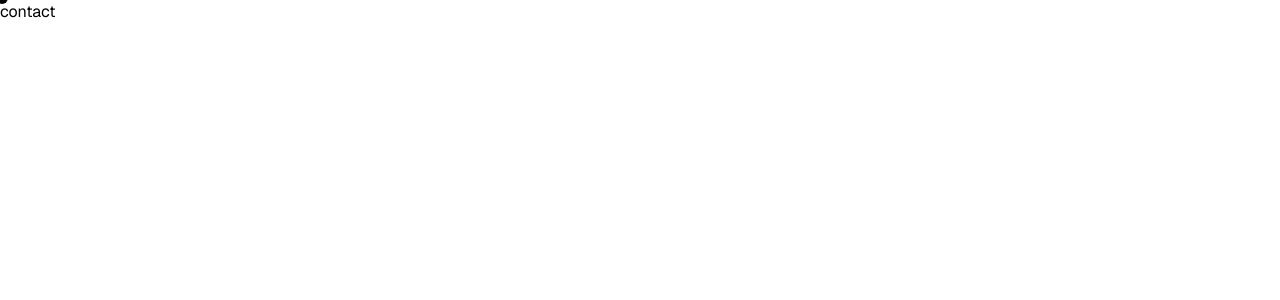
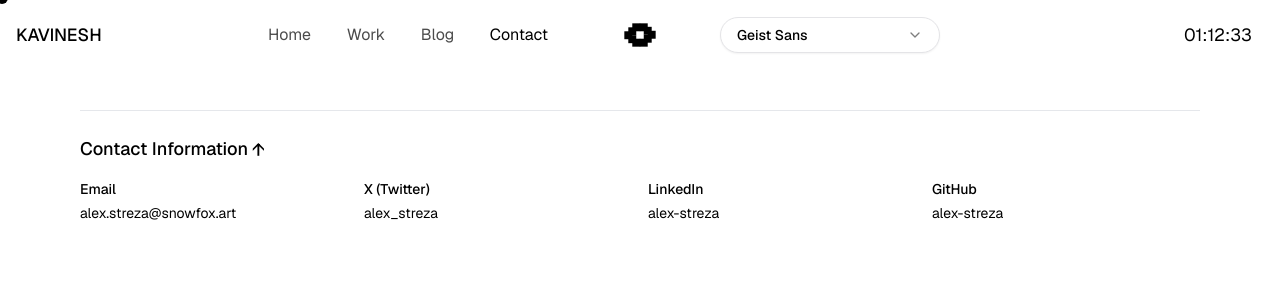
Before and after one commit to Kavinesh248/portfolio, a Next.js app: page /contact in a window 1280 px wide. Shown: the top 300 px of the page. Built offline with nearby package versions, Linux system fonts and the light colour scheme.

Commit message:
updated gsap in main content

```diff
--- a/app/contact/page.js
+++ b/app/contact/page.js
@@ -1,5 +1,70 @@
+import Header from "@/components/Header";
+
 const page = function () {
-  return <div>contact</div>;
+  return (
+    <article>
+      <Header />
+
+      <div>
+        <div className="max-w-6xl mx-auto px-4 py-10">
+          <div className="border-t border-gray-200 pt-6">
+            <h3 className="text-lg font-medium mb-4">
+              Contact Information{" "}
+              <span className="inline-block rotate-180">↓</span>
+            </h3>
+
+            <div className="grid grid-cols-2 md:grid-cols-4 gap-4 text-sm">
+              <div>
+                <p className="font-medium mb-1">Email</p>
+                <a
+                  href="mailto:alex.streza@snowfox.art"
+                  className="text-black hover:underline"
+                >
+                  alex.streza@snowfox.art
+                </a>
+              </div>
+
+              <div>
+                <p className="font-medium mb-1">X (Twitter)</p>
+                <a
+                  href="https://twitter.com/alex_streza"
+                  className="text-black hover:underline"
+                  target="_blank"
+                  rel="noopener noreferrer"
+                >
+                  alex_streza
+                </a>
+              </div>
+
+              <div>
+                <p className="font-medium mb-1">LinkedIn</p>
+                <a
+                  href="https://linkedin.com/in/alex-streza"
+                  className="text-black hover:underline"
+                  target="_blank"
+                  rel="noopener noreferrer"
+                >
+                  alex-streza
+                </a>
+              </div>
+
+              <div>
+                <p className="font-medium mb-1">GitHub</p>
+                <a
+                  href="https://github.com/alex-streza"
+                  className="text-black hover:underline"
+                  target="_blank"
+                  rel="noopener noreferrer"
+                >
+                  alex-streza
+                </a>
+              </div>
+            </div>
+          </div>
+        </div>
+      </div>
+    </article>
+  );
 };
 
 export default page;
--- a/app/globals.css
+++ b/app/globals.css
@@ -59,11 +59,11 @@
   }
 
   .heading-primary {
-    @apply text-[2rem] md:text-[44px] font-normal mb-4 leading-[1.3];
+    @apply text-[2rem] md:text-[44px] font-normal mb-4 leading-[1.3] translate-y-10 opacity-0;
   }
 
   .description-primary {
-    @apply text-[1rem] md:text-[1.2rem];
+    @apply text-[1rem] md:text-[1.2rem] translate-y-10 opacity-0;
   }
 
   .chat-response {
@@ -100,89 +100,6 @@
   .nav-mobile-links {
     @apply flex justify-center items-center gap-8 md:gap-12;
   }
-
-  /* @keyframes glitchToggle {
-    0% {
-      clip-path: none;
-    }
-
-    30% {
-      clip-path: polygon(
-        0px 29%,
-        44% 29%,
-        44% 83%,
-        94% 83%,
-        94% 56%,
-        11% 56%,
-        11% 64%,
-        94% 64%,
-        94% 70%,
-        88% 70%,
-        88% 32%,
-        18% 32%,
-        18% 96%,
-        10% 96%,
-        10% 62%,
-        9% 62%,
-        9% 84%,
-        68% 84%,
-        68% 50%,
-        52% 50%,
-        52% 55%,
-        35% 55%,
-        35% 87%,
-        25% 87%,
-        25% 39%,
-        15% 39%,
-        15% 29%,
-        52% 29%,
-        52% 88%
-      );
-    }
-
-    70% {
-      clip-path: polygon(
-        0px 29%,
-        44% 29%,
-        44% 83%,
-        94% 83%,
-        94% 56%,
-        11% 56%,
-        11% 64%,
-        94% 64%,
-        94% 70%,
-        88% 70%,
-        88% 32%,
-        18% 32%,
-        18% 96%,
-        10% 96%,
-        10% 62%,
-        9% 62%,
-        9% 84%,
-        68% 84%,
-        68% 50%,
-        52% 50%,
-        52% 55%,
-        35% 55%,
-        35% 87%,
-        25% 87%,
-        25% 39%,
-        15% 39%,
-        15% 29%,
-        52% 29%,
-        52% 88%
-      );
-    }
-
-    100% {
-      clip-path: none;
-    }
-  } */
-
-  .glitch {
-    animation: glitchToggle 3s steps(1, end) infinite;
-    display: inline-block;
-  }
 }
 
 /*
--- a/components/MainContent.jsx
+++ b/components/MainContent.jsx
@@ -18,31 +18,17 @@ const MainContent = function () {
   useGSAP(() => {
     let tl = gsap.timeline();
 
-    tl.fromTo(
-      ".heading-primary h1",
-      {
-        opacity: 0,
-        y: 40,
-      },
-      {
+    tl.to(".heading-primary", {
+      y: 0,
       opacity: 1,
-        y: 0,
       duration: 1,
       ease: "power2.out",
-      }
-    ).fromTo(
-      ".description-primary",
-      {
-        opacity: 0,
-        y: 40,
-      },
-      {
+    }).to(".description-primary", {
+      y: 0,
       opacity: 1,
-        y: 0,
       duration: 1,
       ease: "power2.out",
-      }
-    );
+    });
   }, []);
 
   useGSAP(() => {
@@ -50,10 +36,9 @@ const MainContent = function () {
 
     if (!glitchElement) return;
 
-    const glitchTimeline = gsap.timeline({ repeat: -1, repeatDelay: 2.5 });
+    const glitchTimeline = gsap.timeline({ repeat: -1, repeatDelay: 1.5 });
 
     glitchTimeline
-      // Glitch ON (visible for 0.3s)
       .to(glitchElement, {
         clipPath: `polygon(
           0px 29%,
@@ -89,24 +74,6 @@ const MainContent = function () {
         duration: 0.3,
         ease: "power2.inOut",
       })
-
-      // Optional: small shake while glitching
-      .to(glitchElement, {
-        x: 2,
-        duration: 0.1,
-        ease: "power2.inOut",
-      })
-      .to(glitchElement, {
-        x: -2,
-        duration: 0.1,
-        ease: "power2.inOut",
-      })
-      .to(glitchElement, {
-        x: 0,
-        duration: 0.1,
-        ease: "power2.inOut",
-      })
-
       // Glitch OFF
       .to(glitchElement, {
         clipPath: "none",
@@ -158,7 +125,7 @@ const MainContent = function () {
       <div className="h-[calc(100dvh-70px)]">
         <section className="text-background-primary common-padding">
           <div className="heading-primary">
-            <h1>
+            <h1 className="leading-[1.5]">
               Kavinesh –{" "}
               <span className="glitch border-b-4 border-background-primary/60">
                 Frontend Developer
```
Also changed, not shown: app/blog/page.js (+4 -4 lines). Lines whose indentation alone changed are shown as unchanged.
